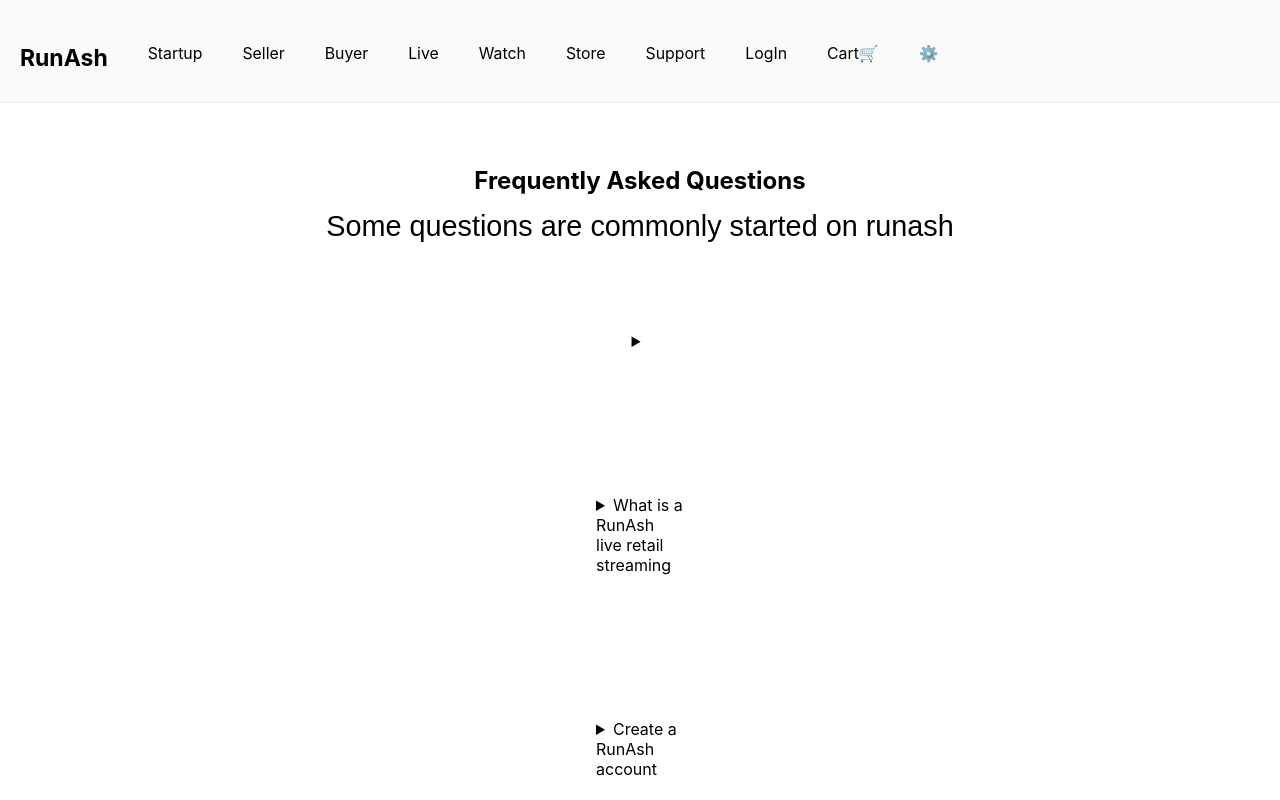
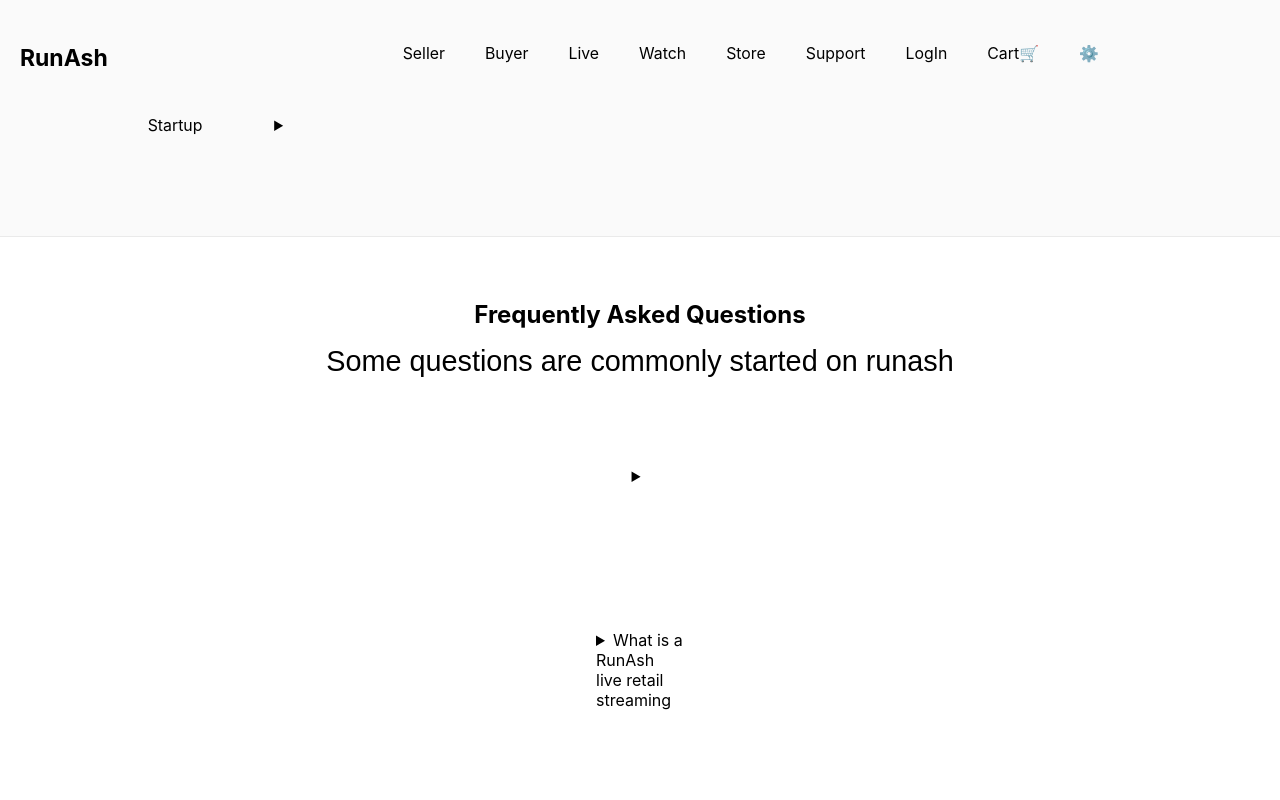
Before and after one commit to rammurmu/next, a Next.js app: page /faq in a window 1280 px wide. Shown: the top 800 px of the page. Built offline with nearby package versions, Linux system fonts and the light colour scheme.

Commit message:
Update Navbar.js

```diff
--- a/components/Navbar.js
+++ b/components/Navbar.js
@@ -12,7 +12,17 @@ function Navbar() {
         </h1>
        <li>
          <Link href='/about' scroll={true}>
-            <a>Startup</a>
+            <a>Startup
+         <details>
+          <summary></summary>
+          <br />
+         <option><a href="https://">Select</a></option>
+         <br />
+        <option>Selling</option>
+         <br />
+        <option>Shopping</option>
+        </details>
+           </a>
          </Link>
        </li>
        <li>
```
